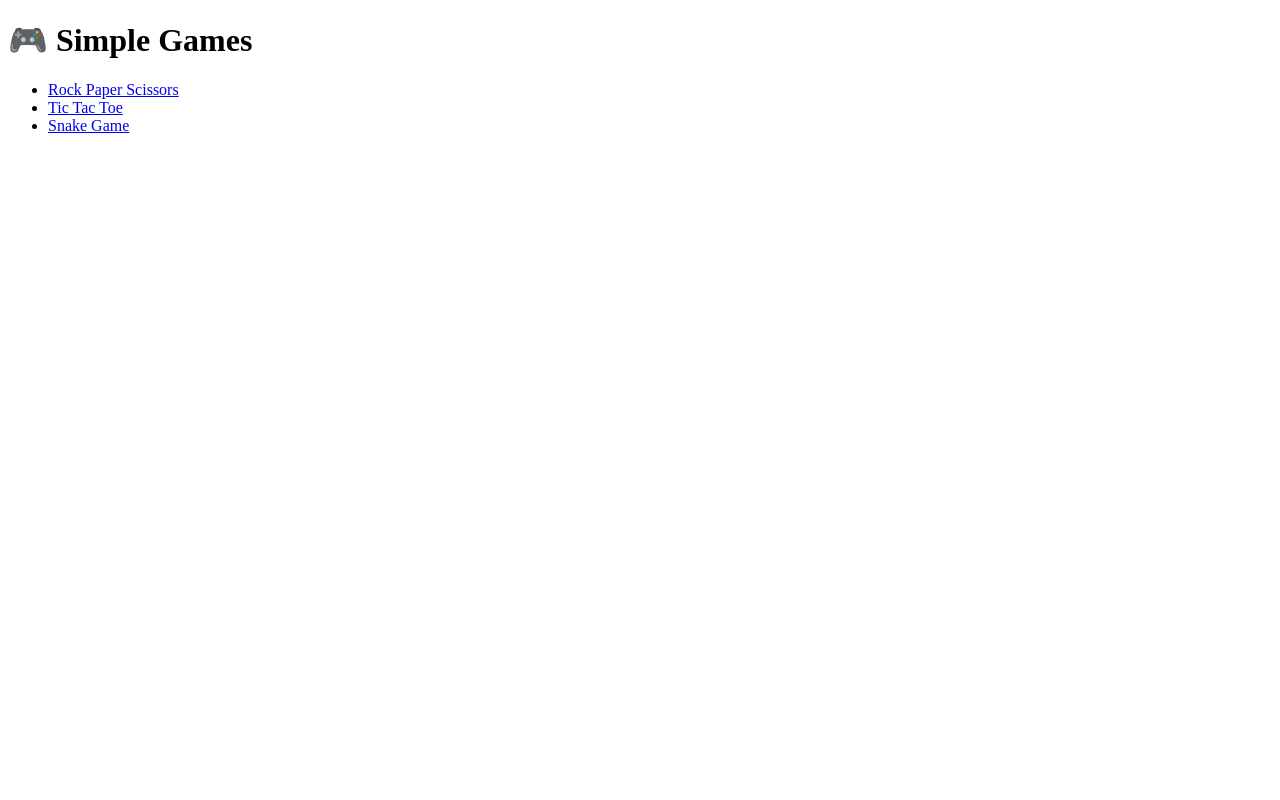
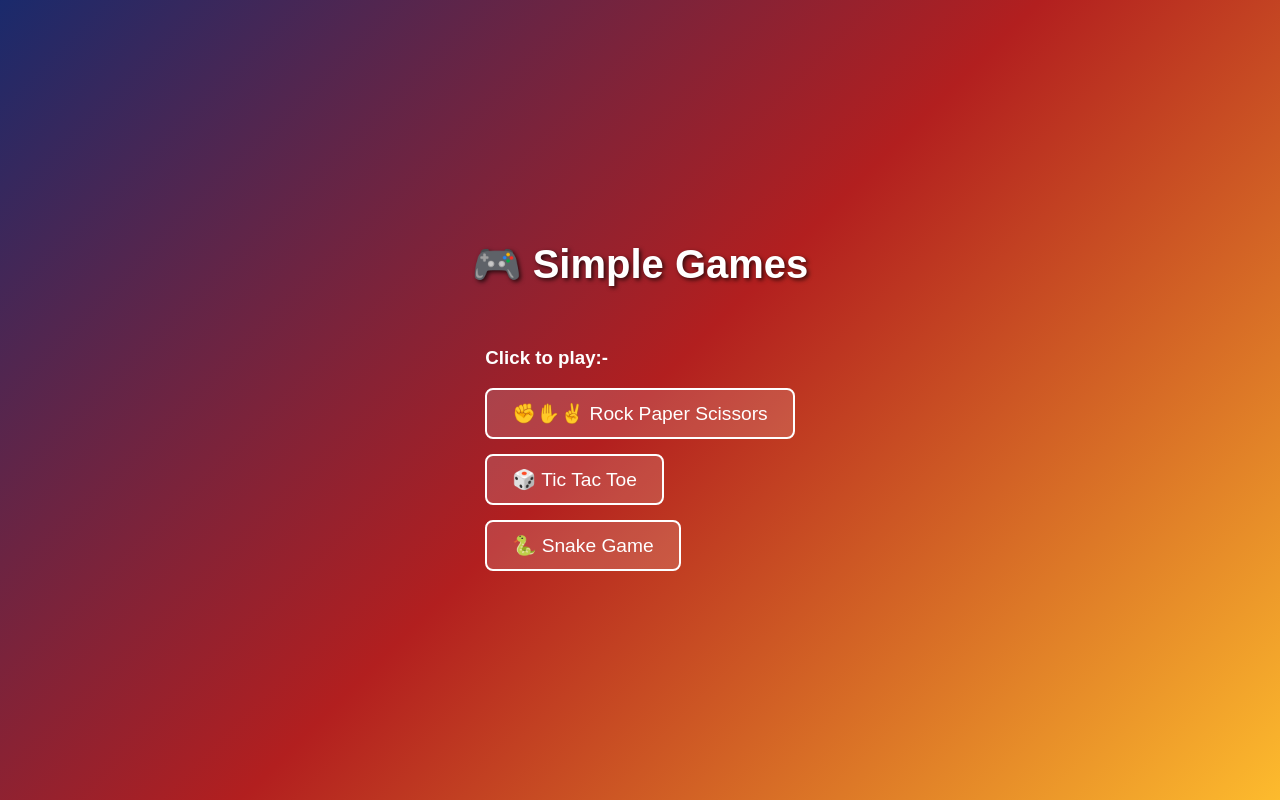
Before and after one commit to VivekYadav-77/Simple-Games, a plain HTML site: page index.html in a window 1280 px wide. Drawn offline with Linux system fonts and the light colour scheme.

Commit message:
Update index.html

```diff
--- a/index.html
+++ b/index.html
@@ -5,12 +5,33 @@
   <meta name="viewport" content="width=device-width, initial-scale=1.0">
   <title>Simple Games</title>
 </head>
-<body>
-  <h1>🎮 Simple Games</h1>
-  <ul>
-    <li><a href="rockpaperscissor/index.html">Rock Paper Scissors</a></li>
-    <li><a href="tictactoe/index.html">Tic Tac Toe</a></li>
-    <li><a href="snakegame/index.html">Snake Game</a></li>
+<body style="margin:0; font-family: Arial, sans-serif; background: linear-gradient(135deg, #1a2a6c, #b21f1f, #fdbb2d); min-height:100vh; display:flex; flex-direction:column; justify-content:center; align-items:center; color:white;">
+
+  <h1 style="font-size:2.5rem; margin-bottom:40px; text-shadow:2px 2px 4px rgba(0,0,0,0.7);">
+    🎮 Simple Games
+  </h1>
+
+  <ul style="list-style:none; padding:0; margin:0;">
+    <h3>Click to play:-</h3>
+    <li style="margin:15px 0;">
+      <a href="rockpaperscissor/index.html"
+         style="padding:12px 25px; font-size:1.2rem; background:rgba(255,255,255,0.15); border:2px solid white; border-radius:8px; color:white; text-decoration:none; display:inline-block;">
+         ✊✋✌️ Rock Paper Scissors
+      </a>
+    </li>
+    <li style="margin:15px 0;">
+      <a href="tictactoe/index.html"
+         style="padding:12px 25px; font-size:1.2rem; background:rgba(255,255,255,0.15); border:2px solid white; border-radius:8px; color:white; text-decoration:none; display:inline-block;">
+         🎲 Tic Tac Toe
+      </a>
+    </li>
+    <li style="margin:15px 0;">
+      <a href="snakegame/index.html"
+         style="padding:12px 25px; font-size:1.2rem; background:rgba(255,255,255,0.15); border:2px solid white; border-radius:8px; color:white; text-decoration:none; display:inline-block;">
+         🐍 Snake Game
+      </a>
+    </li>
   </ul>
+
 </body>
 </html>
```
